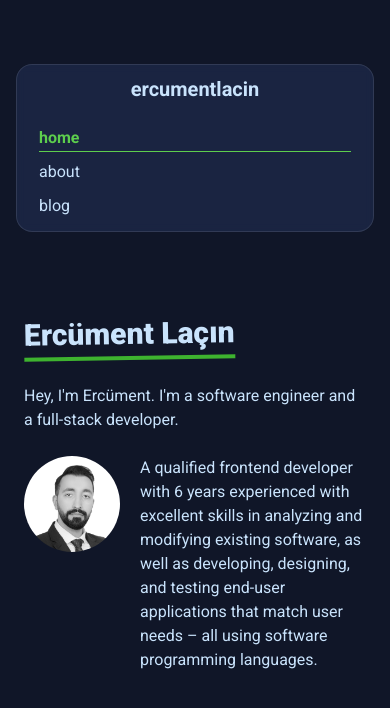
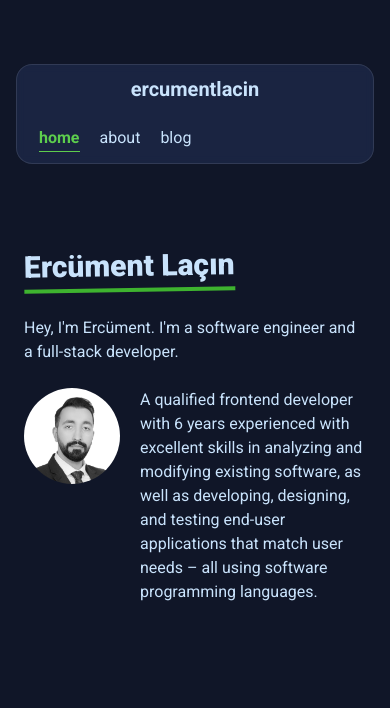
Before and after one commit to ercumentlacin/ercumentlacin.github.io, a Next.js app: page / in a window 390 px wide. Shown: the top 708 px of the page. Built offline with nearby package versions, Linux system fonts and the light colour scheme.

Commit message:
style(Navbar.tsx): remove unnecessary w-full class from ul element style(Navbar.tsx): add w-max class to ul element to prevent it from taking up full width

```diff
--- a/components/Navbar/Navbar.tsx
+++ b/components/Navbar/Navbar.tsx
@@ -35,7 +35,7 @@ export default function Navbar() {
       </div>
 
       <div className="flex justify-end w-full px-2 py-2 grow sm:py-0">
-        <ul className="flex flex-col w-full px-1 sm:w-auto sm:flex-row">
+        <ul className="flex w-full px-1 sm:w-auto sm:flex-row">
           {Object.entries(navItems).map(([path, { name }]) => {
             const isActive = path === pathname;
             return (
@@ -43,7 +43,7 @@ export default function Navbar() {
                 <Link
                   href={path}
                   className={clsx(
-                    'transition-color flex w-full align-middle underline-offset-[.5em] duration-300 ease-in-out  sm:w-auto relative',
+                    'transition-color flex align-middle underline-offset-[.5em] duration-300 ease-in-out  sm:w-auto relative w-max',
                     {
                       'font-bold text-ghost-400': isActive,
                     },
```
